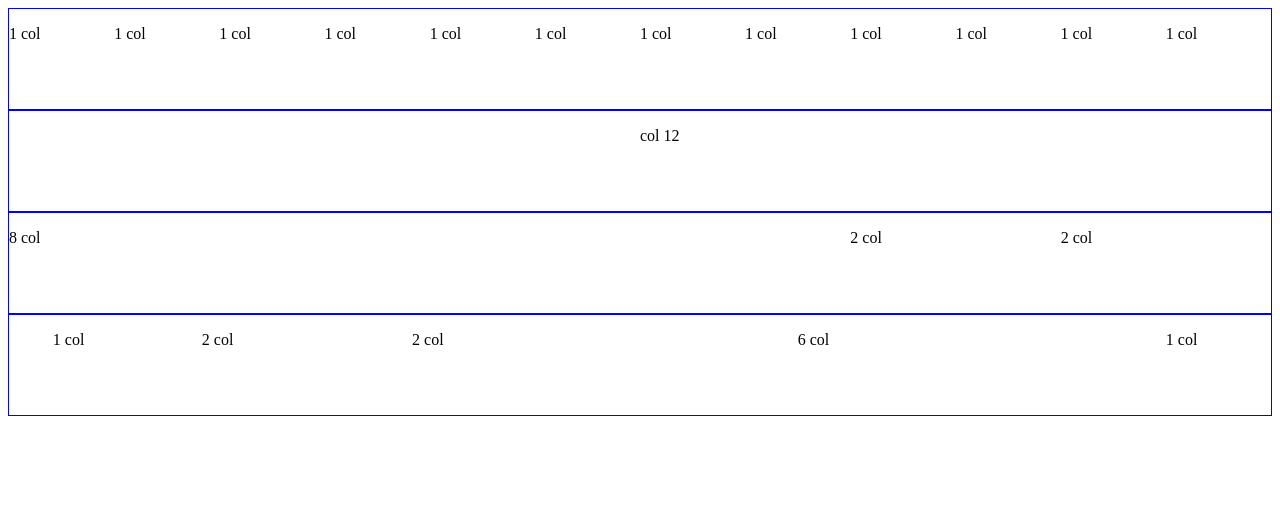
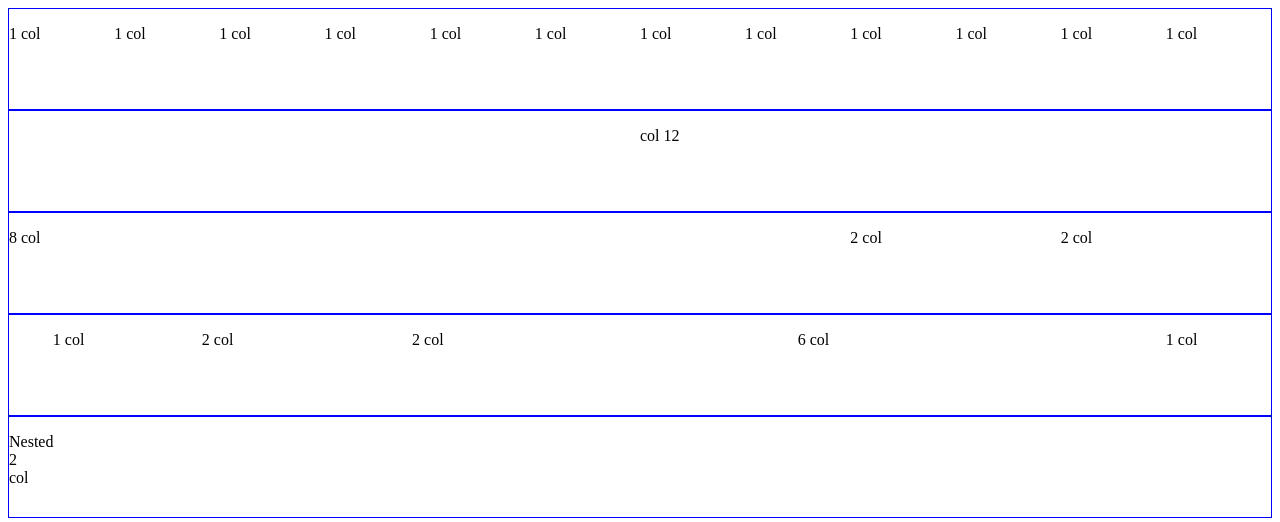
Before and after one commit to DamianoTrifone/html-css-12bool, a plain HTML site: page index.html in a window 1280 px wide. Drawn offline with Linux system fonts and the light colour scheme.

Commit message:
Primo nested

```diff
--- a/index.html
+++ b/index.html
@@ -53,5 +53,15 @@
             <p>1 col</p>
         </div>
     </div>
+
+    <div class="container">
+        <div class="col-1">
+            <div class="col-2">
+                <p>Nested 2 col</p>
+            </div>
+        </div>
+
+        <div class="col-2"></div>
+    </div>
 </body>
 </html>
```
